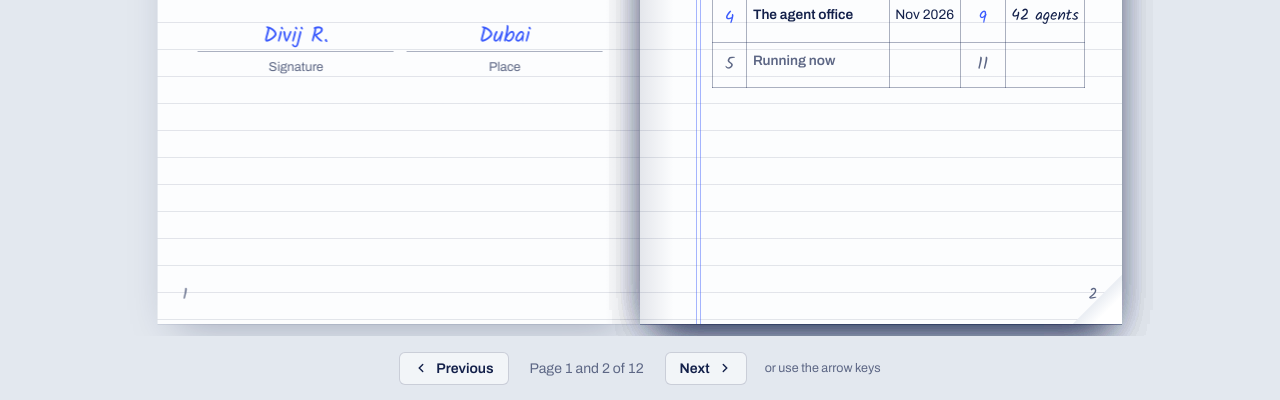
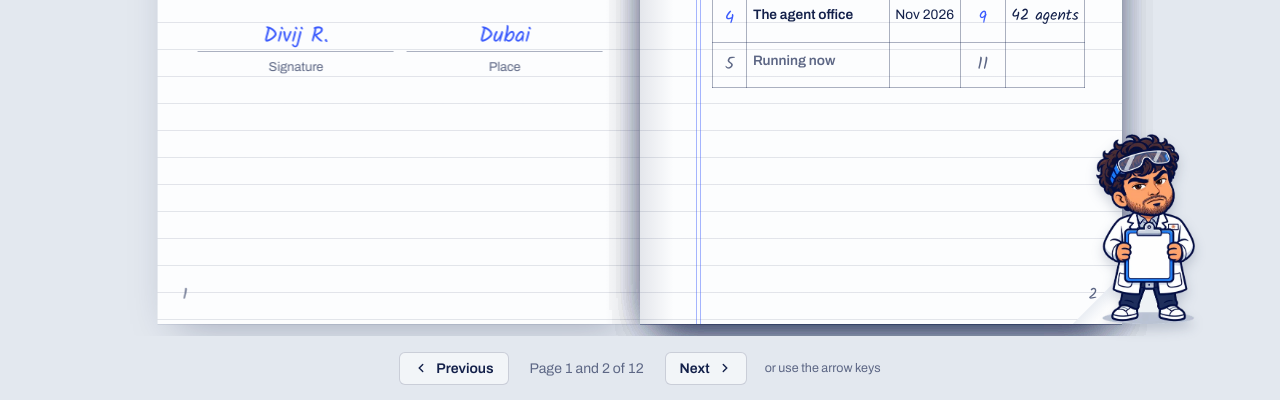
Before and after one commit to divij-rakhra/divijrakhra.com, a plain HTML site: page index.html in a window 1280 px wide. Both pictures are taken after a click on the button "Next". Shown: the part 400-800 px from the top of the page. Drawn offline with Linux system fonts and the light colour scheme.

Commit message:
Homepage: lab mascot beside the file, changes pose as pages turn
Co-Authored-By: Claude Opus 5.5 <noreply@anthropic.com>

```diff
--- a/index.html
+++ b/index.html
@@ -195,6 +195,16 @@ button{font:inherit;color:inherit;background:none;border:0;cursor:pointer}
 .src>section .inner{height:auto;padding:28px 20px}
 .src .cover .inner,.src .backcover .inner{color:#fff}
 .src[hidden]{display:none}
+
+/* lab mascot: sits beside the file, changes pose as pages turn */
+.mascot{position:fixed;z-index:30;border:0;background:none;padding:0;cursor:pointer;height:190px;left:-999px;top:0;transition:left .35s ease,top .35s ease;-webkit-tap-highlight-color:transparent}
+.mascot img{height:100%;width:auto;display:block;transform-origin:50% 100%;transition:transform .22s ease,opacity .22s ease;filter:drop-shadow(0 6px 6px rgba(19,32,74,.18))}
+.mascot.swap img{transform:translateY(26px) scale(.9);opacity:0}
+.mascot.pop img{animation:mpop .5s cubic-bezier(.3,1.6,.5,1)}
+@keyframes mpop{0%{transform:translateY(26px) scale(.9)}100%{transform:none}}
+.mascot:hover img{transform:rotate(-4deg) translateY(-4px)}
+@media (max-width:979px){.mascot{height:104px}}
+@media (prefers-reduced-motion:reduce){.mascot,.mascot img{transition:none;animation:none}}
 </style>
 <!-- share -->
 <meta property="og:type" content="website">
@@ -229,6 +239,7 @@ button{font:inherit;color:inherit;background:none;border:0;cursor:pointer}
   <span class="keys">or use the arrow keys</span>
 </nav>
 <div class="tip" id="tip"></div>
+<button class="mascot" id="mascot" aria-label="Turn the page" title="Next page"><img alt="" src="/img/lab/present.webp" width="396" height="520"></button>
 
 <!-- ======== page content: every face of the file ======== -->
 <div id="pages" class="src">
@@ -534,6 +545,7 @@ button{font:inherit;color:inherit;background:none;border:0;cursor:pointer}
     } else book.style.transform = 'none';
     status();
     reveal();
+    mascot();
   }
 
   function turn(to){
@@ -555,7 +567,7 @@ button{font:inherit;color:inherit;background:none;border:0;cursor:pointer}
       const w = book._w;
       book.style.transform = cur === 0 ? `translateX(${-w/2}px)` : cur === n ? `translateX(${w/2}px)` : 'none';
     }
-    status(); setTimeout(reveal, reduce ? 0 : 450);
+    status(); setTimeout(reveal, reduce ? 0 : 450); setTimeout(mascot, reduce ? 0 : 380);
     history.replaceState(null, '', '#' + (visibleIds()[0] || 'cover'));
   }
   const range = (a, b) => Array.from({length: b - a}, (_, i) => a + i);
@@ -592,6 +604,36 @@ button{font:inherit;color:inherit;background:none;border:0;cursor:pointer}
     });
   }
 
+
+  // ---- lab mascot ----
+  const POSE = {cover:'present',cert:'clipboard',index:'clipboard',e1g:'papers',e1t:'letter',e2g:'magnify',e2t:'letter',e3g:'magnify',e3t:'present',e4g:'laptop',e4t:'letter',e5:'stopwatch',contact:'letter',backcover:'stop'};
+  Object.values(POSE).forEach(k => { const i = new Image(); i.src = `/img/lab/${k}.webp`; });
+  const mas = document.getElementById('mascot'), mimg = mas.querySelector('img');
+  let mpose = 'present';
+  function placeMascot(){
+    // visible part of the book: closed cover = right half, back cover = left half, otherwise all of it
+    const br = book.getBoundingClientRect(), half = br.width / 2;
+    const r = { bottom: br.bottom, right: mode === 'spread' && cur === leaves.length ? br.right - half : br.right };
+    const h = mas.offsetHeight, w = h * .76;
+    const ctrl = document.querySelector('.ctrl').getBoundingClientRect();
+    const room = innerWidth - r.right;
+    const left = room > w * .8 ? r.right - w * .18 : Math.min(innerWidth - w - 6, r.right - w * .62);
+    const top = Math.min(r.bottom, ctrl.top + 6) - h + (room > w * .8 ? 0 : 10);
+    mas.style.left = Math.round(left) + 'px'; mas.style.top = Math.round(top) + 'px';
+  }
+  function mascot(){
+    const ids = visibleIds(), id = ids[0] || 'cover', k = POSE[id] || 'present';
+    placeMascot();
+    if (k === mpose) return;
+    mpose = k;
+    if (reduce) { mimg.src = `/img/lab/${k}.webp`; return; }
+    mas.classList.add('swap');
+    setTimeout(() => { mimg.src = `/img/lab/${k}.webp`; mas.classList.remove('swap'); mas.classList.add('pop'); setTimeout(() => mas.classList.remove('pop'), 520); }, 220);
+  }
+  // the book slides when the cover opens or closes: re-place once it stops
+  book.addEventListener('transitionend', e => { if (e.target === book) placeMascot(); });
+  mas.onclick = () => turn(cur + 1 > (mode === 'spread' ? leaves.length : leaves.length - 1) ? 0 : cur + 1);
+
   function goId(id){ if (id in map) turn(map[id]); }
 
   // ---- input ----
@@ -627,7 +669,7 @@ button{font:inherit;color:inherit;background:none;border:0;cursor:pointer}
   });
   book.addEventListener('pointerleave', () => tip.style.opacity = 0);
 
-  addEventListener('resize', size);
+  addEventListener('resize', () => { size(); placeMascot(); });
   size();
   const start = location.hash.slice(1);
   if (start && start in map) { cur = map[start]; layout(true); }
```
